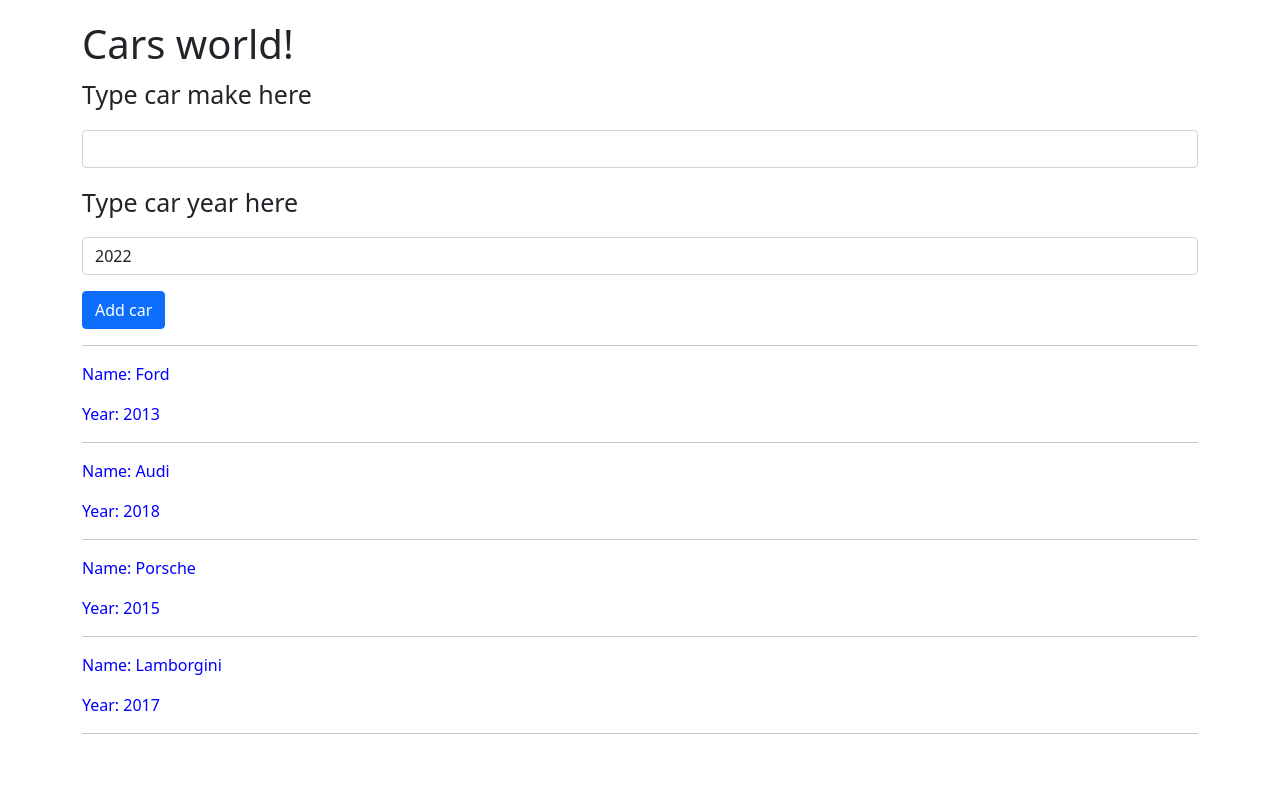
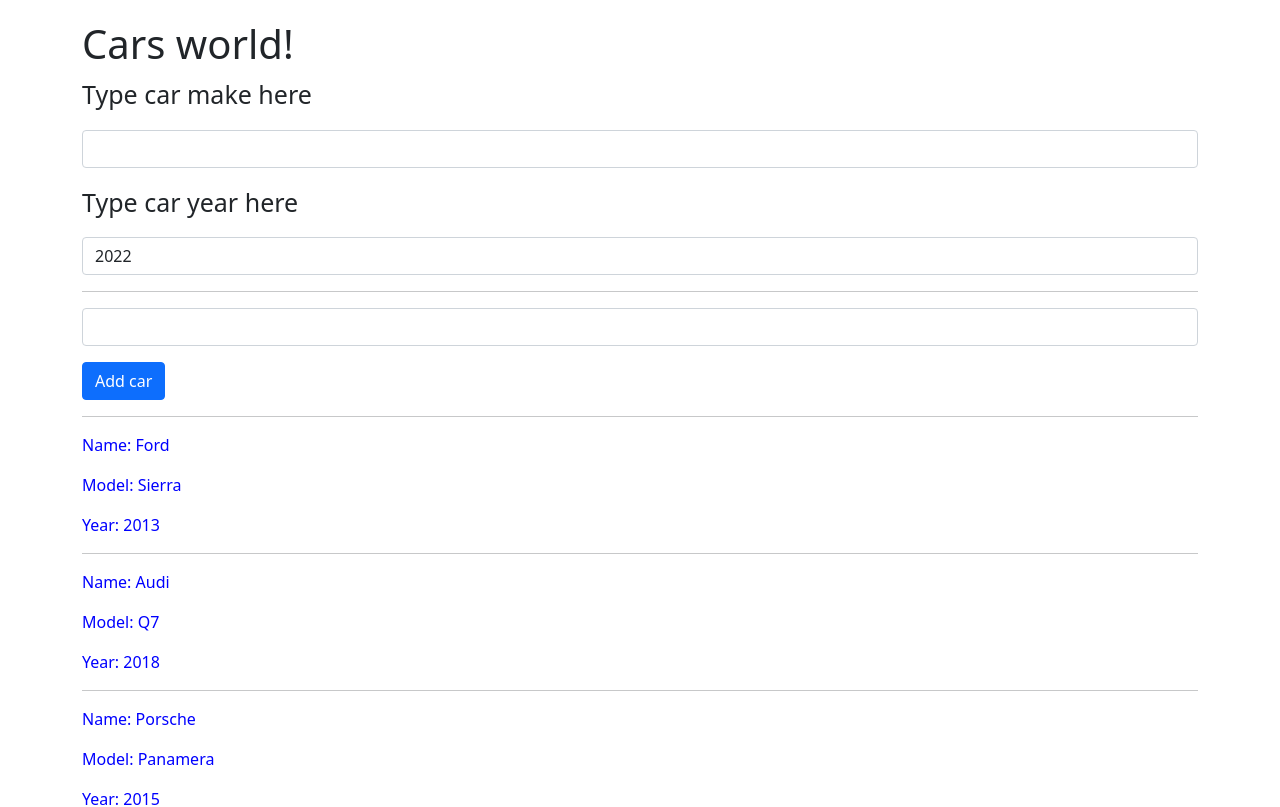
Before and after one commit to Meelenych/learningAng, an Angular app: page / in a window 1280 px wide. Shown: the top 807 px of the page. Built offline with nearby package versions, Linux system fonts and the light colour scheme.

Commit message:
ViewChild

```diff
--- /dev/null
+++ b/src/app/add-car/add-car.component.html
@@ -0,0 +1 @@
+<p>add-car works!</p>
--- /dev/null
+++ b/src/app/add-car/add-car.component.ts
@@ -0,0 +1,15 @@
+import { Component, OnInit } from '@angular/core';
+
+@Component({
+  selector: 'app-add-car',
+  templateUrl: './add-car.component.html',
+  styleUrls: ['./add-car.component.css']
+})
+export class AddCarComponent implements OnInit {
+
+  constructor() { }
+
+  ngOnInit(): void {
+  }
+
+}
--- a/src/app/app.module.ts
+++ b/src/app/app.module.ts
@@ -5,12 +5,14 @@
 import { AppComponent } from './app.component';
 import { CarsComponent } from './cars/cars.component';
 import { CarComponent } from './car/car.component';
+import { AddCarComponent } from './add-car/add-car.component';
 
 @NgModule({
   declarations: [
     AppComponent,
     CarsComponent,
-    CarComponent
+    CarComponent,
+    AddCarComponent
   ],
   imports: [
     BrowserModule, FormsModule,
--- a/src/app/car/car.component.html
+++ b/src/app/car/car.component.html
@@ -5,6 +5,7 @@
 <!-- <p>Production year: {{ carYear }}</p> -->
 
 <p>Name: {{ carItem.name }}</p>
+<p>Model: {{ carItem.model }}</p>
 <p>Year: {{ carItem.year }}</p>
 <hr />
 
--- a/src/app/car/car.component.ts
+++ b/src/app/car/car.component.ts
@@ -21,7 +21,7 @@
   // getName() {
   //   return this.carName
   // }
-  @Input() carItem: { name: string, year: number } = { name: '', year: 0 }
+  @Input() carItem: { name: string, year: number, model: string } = { name: '', year: 0, model: '' }
 
   // или так через элиас Allias
   // @Input('carItem') car: { name: string, year: number } = { name: '', year: 0 }
--- a/src/app/cars/cars.component.html
+++ b/src/app/cars/cars.component.html
@@ -5,11 +5,13 @@
 
 <!-- <button class="btn btn-primary" disabled="{{ !canAddCar }}">Add car</button> или так -->
 <p>Type car make here</p>
-<input type="text" class="form-control mb-3" [(ngModel)]="carName" />
+<input type="text" class="form-control mb-3" #carNameInput />
 <p>Type car year here</p>
 <input type="text" class="form-control mb-3" [(ngModel)]="carYear" />
+<hr />
+<input type="text" class="form-control mb-3" #carModel />
 
-<button class="btn btn-primary" (click)="addCar()">Add car</button>
+<button class="btn btn-primary" (click)="addCar(carNameInput)">Add car</button>
 <!-- <p>{{ addCarStatus }}</p> -->
 <hr />
 
--- a/src/app/cars/cars.component.ts
+++ b/src/app/cars/cars.component.ts
@@ -1,4 +1,4 @@
-import { Component } from '@angular/core';
+import { Component, Output, EventEmitter, ViewChild, ElementRef } from '@angular/core';
 // import { Component, ViewEncapsulation } from '@angular/core';
 
 @Component({
@@ -8,6 +8,8 @@
   // encapsulation: ViewEncapsulation.ShadowDom,
 })
 export class CarsComponent {
+  // @Output('onAddCar') carEmitter = new EventEmitter < name: string, year: number, model: string > ();
+  @ViewChild('carModel') carModelInput: any;
 
   // canAddCar = false;
 
@@ -25,10 +27,10 @@
   carYear = 2022;
   // addCarStatus = false;
   cars = [
-    { name: 'Ford', year: 2013 },
-    { name: 'Audi', year: 2018 },
-    { name: 'Porsche', year: 2015 },
-    { name: 'Lamborgini', year: 2017 }
+    { name: 'Ford', year: 2013, model: 'Sierra' },
+    { name: 'Audi', year: 2018, model: 'Q7' },
+    { name: 'Porsche', year: 2015, model: "Panamera" },
+    { name: 'Lamborgini', year: 2017, model: 'Diablo' }
   ]
 
   // cars = ['Ford', 'Audi', 'BMW', 'Toyota', 'Opel'];
@@ -50,20 +52,30 @@
   constructor() {
   }
 
-  addCar() {
+  addCar(carNameEl: HTMLInputElement) {
+    // console.log(carNameEl.value)
     // this.addCarStatus = 'Car was added!'
     // this.addCarStatus = true;
     this.cars.push({
-      name: this.carName,
-      year: this.carYear
+      name: carNameEl.value,
+      // name: this.carName,
+      year: this.carYear,
+      // model: carModel.value,
+      model: this.carModelInput.nativeElement.value
     });
-    this.carName = '';
+    carNameEl.value = '';
+    // this.carName = '';
     this.carYear = 2022;
+    // carModel.value = '';
+    this.carModelInput.nativeElement.value = '';
+
+    // console.log(this.carModelInput)
+
   }
 
-  setBigCarText(car: string) {
-    return car.length > 4 ? true : false;
-  }
+  // setBigCarText(car: string) {
+  //   return car.length > 4 ? true : false;
+  // }
 
   // onKeyUp(event: Event): void {
   //   console.log(event)
```
Also changed, not shown: src/app/add-car/add-car.component.css (added), 1 other file (tests, documents, lock files or other folders).
